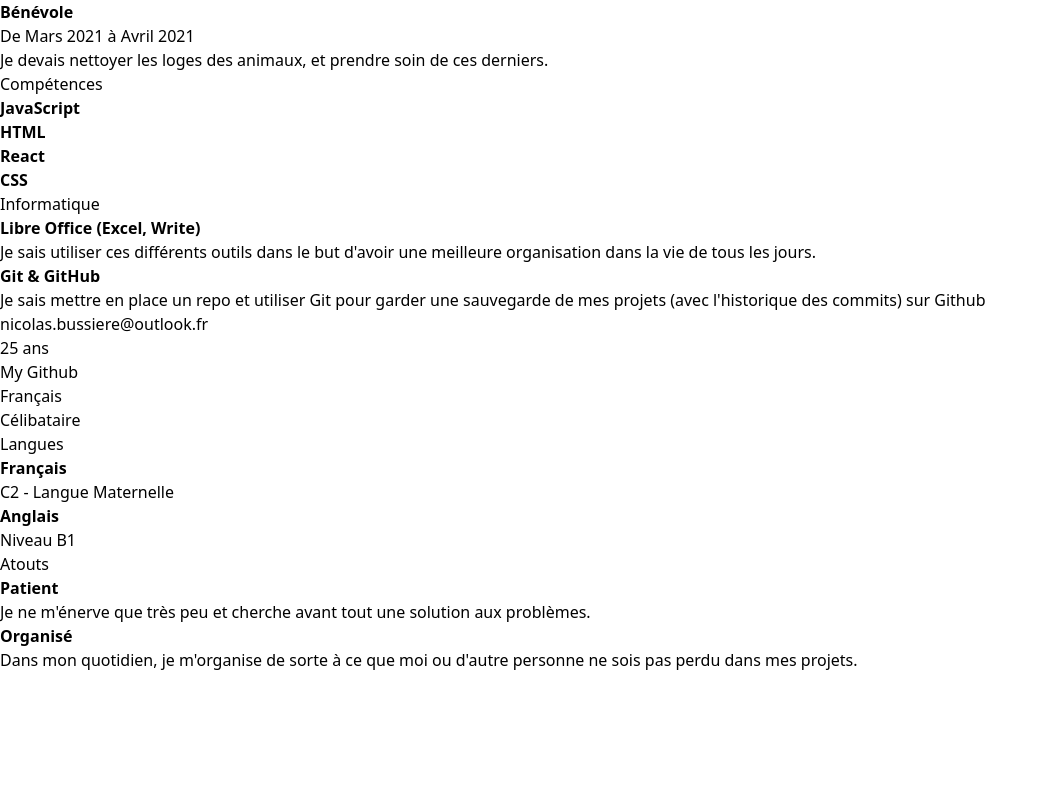
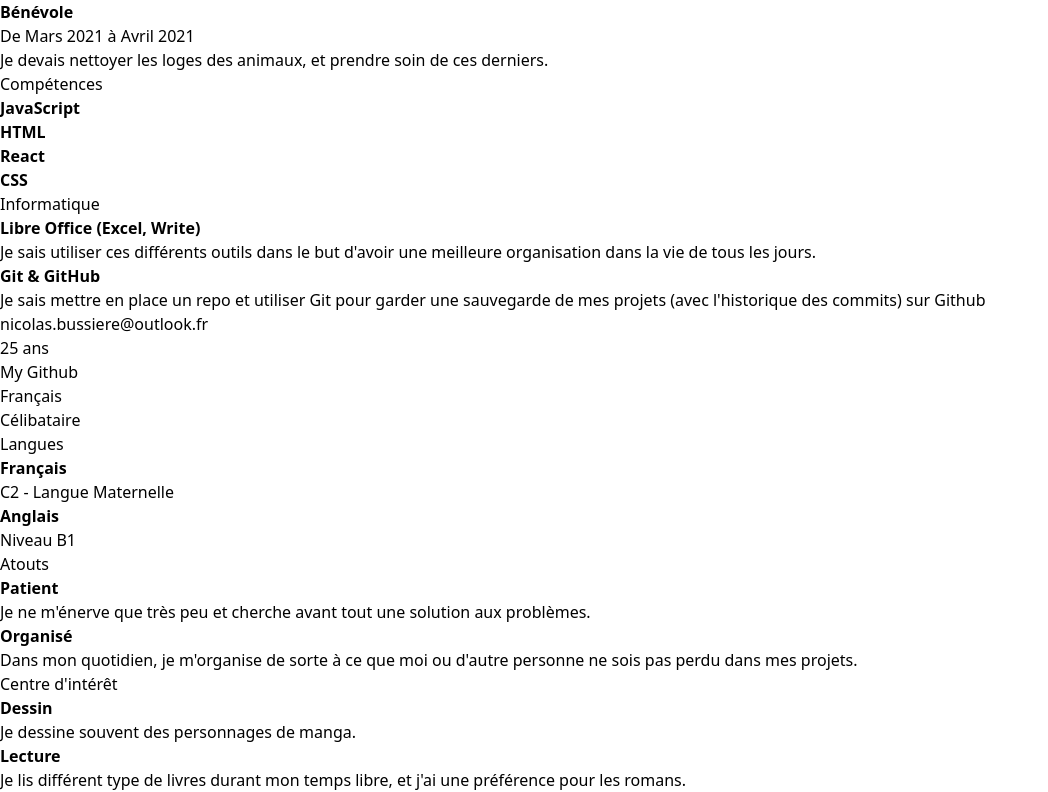
Before and after one commit to Sephiryah/my-cv, a React (Vite) app: page / in a window 1280 px wide. Shown: the part 288-1080 px from the top of the page, without its empty margins (0-1048 px from the left). Before the commit the page ends 960 px from the top, so only its background shows below. Built offline with nearby package versions, Linux system fonts and the light colour scheme.

Commit message:
Add Interest Component

```diff
--- a/src/component/AdditionalInfo.tsx
+++ b/src/component/AdditionalInfo.tsx
@@ -1,4 +1,4 @@
-import { Coordinate, Language, Asset } from "./"
+import { Coordinate, Language, Asset, Interest } from "./"
 
 const AdditionalInfo = () => {
     return (
@@ -6,6 +6,7 @@ const AdditionalInfo = () => {
             <Coordinate />
             <Language />
             <Asset />
+            <Interest />
         </div>
     )
 }
--- /dev/null
+++ b/src/component/Interest.tsx
@@ -0,0 +1,13 @@
+const Interest = () => {
+    return (
+        <div>
+            <h3>Centre d'intérêt</h3>
+            <p><strong>Dessin</strong></p>
+            <p>Je dessine souvent des personnages de manga.</p>
+            <p><strong>Lecture</strong></p>
+            <p>Je lis différent type de livres durant mon temps libre, et j'ai une préférence pour les romans.</p>
+        </div>
+    )
+}
+
+export default Interest;
--- a/src/component/index.ts
+++ b/src/component/index.ts
@@ -7,6 +7,7 @@ export { default as Informatique } from "./Informatique";
 export { default as Coordinate } from "./Coordinate";
 export { default as Language } from "./Language";
 export { default as Asset } from "./Asset";
+export { default as Interest } from "./Interest";
 
 export { default as MainContent } from "./MainContent";
 export { default as AdditionalInfo } from "./AdditionalInfo";
```
